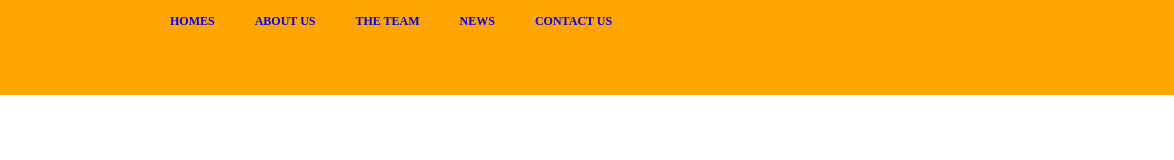
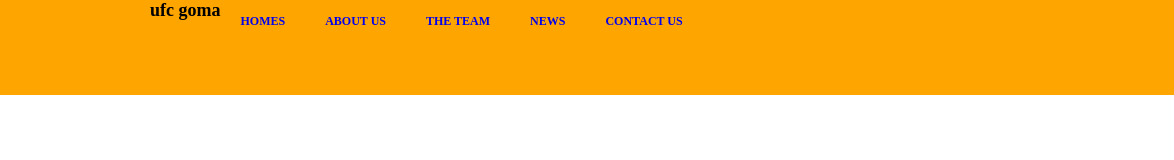
Before and after one commit to emteeyazhussain/website-1-project, a plain HTML site: page index.html in a window 1280 px wide. Shown: the full height of the page, 106-1280 px from the left. Drawn offline with Linux system fonts and the light colour scheme.

```diff
--- a/index.html
+++ b/index.html
@@ -16,7 +16,9 @@
             <ul class="navbar-list">
 
                 <div class="logo"> <img src="logo.jpg" alt="logo"> </div>
-
+                <nav class="heading">
+                    <h2>ufc goma</h2>
+                </nav>
 
                 <li>
                     <a href="#">HOMES</a>
```
Also changed, not shown: 1 other file.
